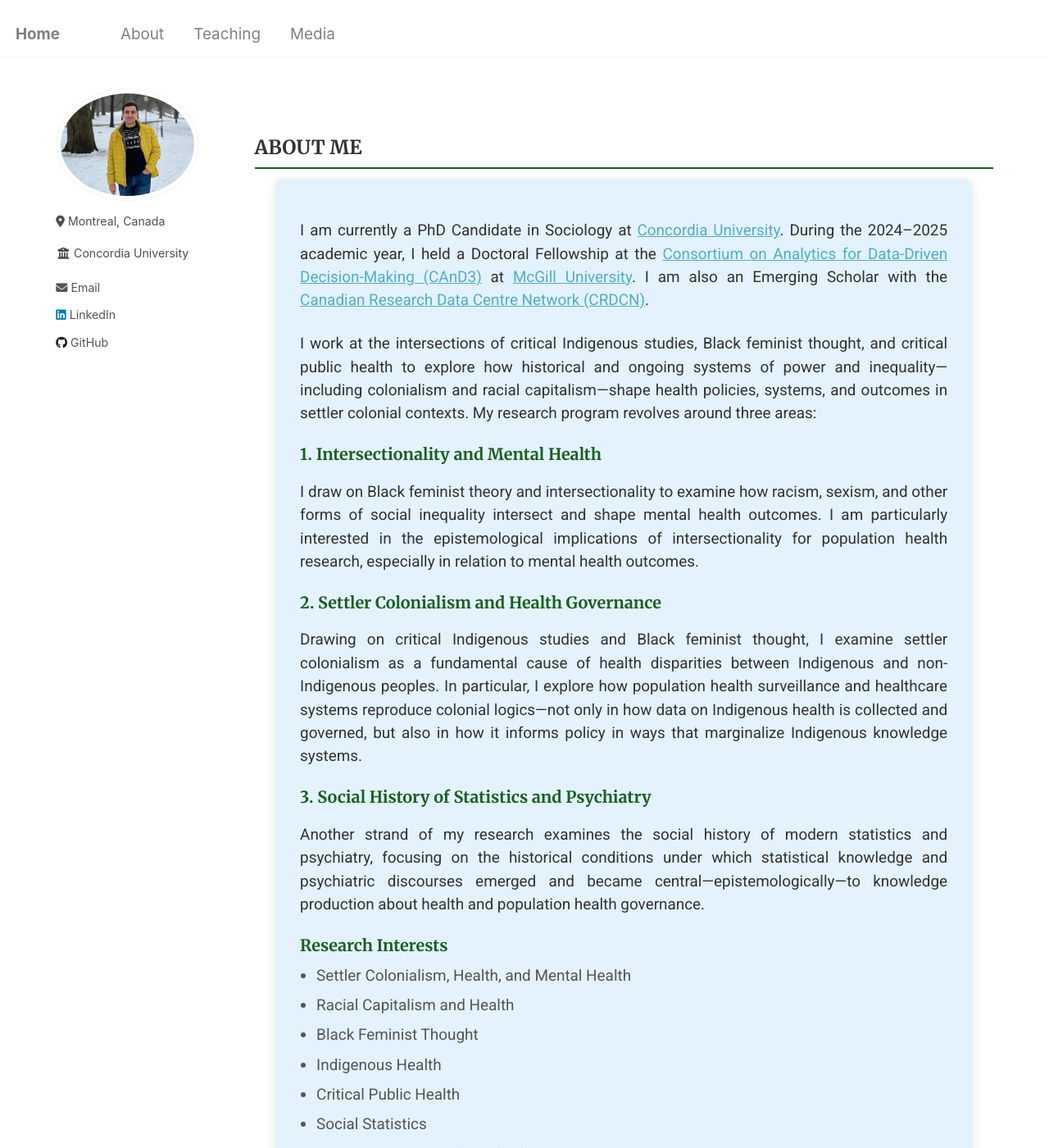
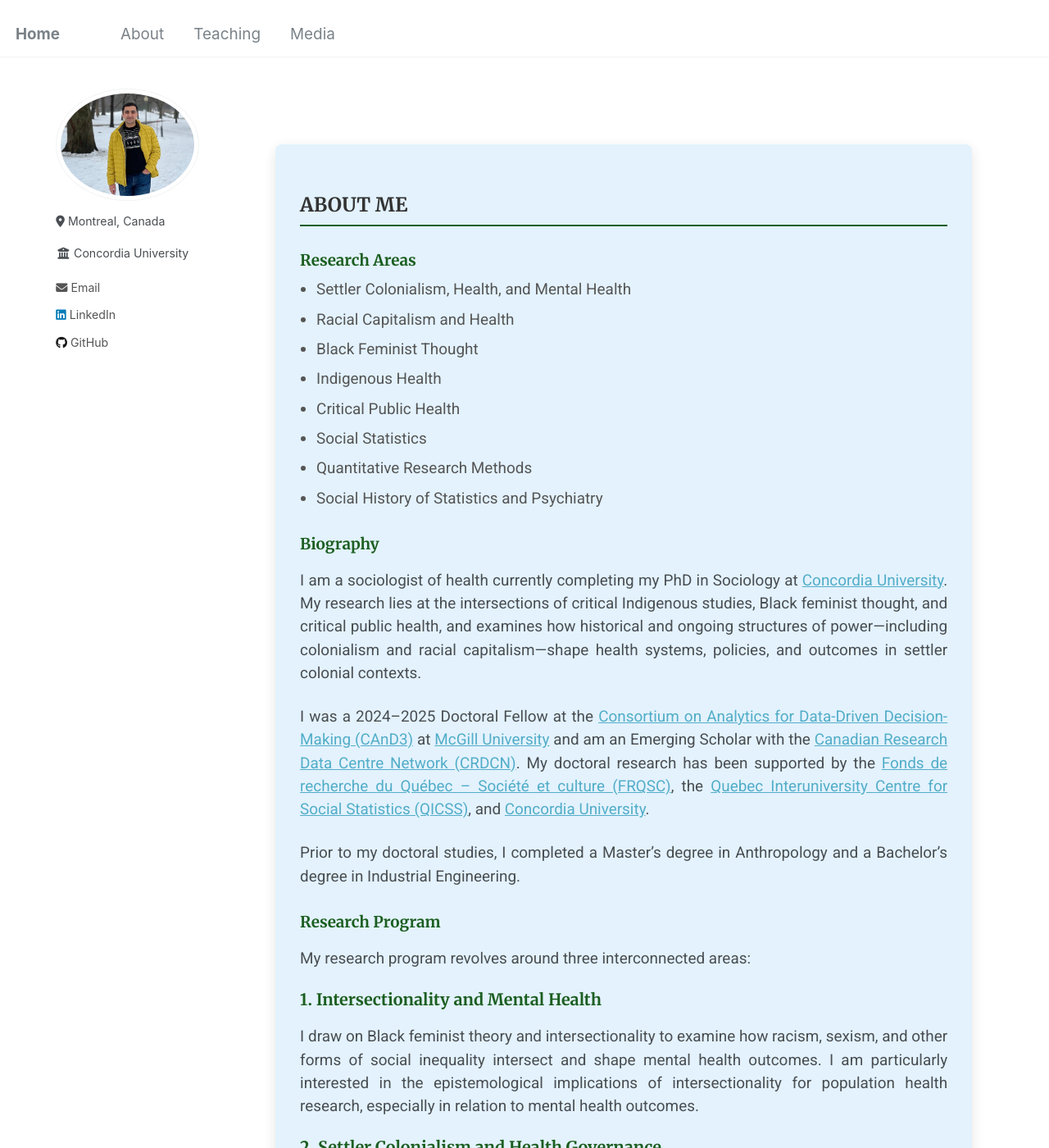
Before and after one commit to Mohsnmonji/mohsnmonji.github.io, a Jekyll site: the page built from about-me.md, in a window 1280 px wide and 1400 px high. Shown: the whole window at 82% size. Built offline with Jekyll 4.4.1, drawn with Linux system fonts in a browser that asks for light colours; some of the changed text lies outside the part shown.

Commit message:
Update about-me.md

```diff
--- a/about-me.md
+++ b/about-me.md
@@ -19,6 +19,10 @@ author_profile: true
     color: #333;
     text-transform: uppercase;
   }
+  h3 {
+    margin-top: 30px;
+    color: #1B5E20;
+  }
   h4 {
     font-weight: bold;
     color: #1B5E20;
@@ -35,64 +39,71 @@ author_profile: true
     margin-bottom: 8px;
     color: #555;
   }
-  .about-section {
-    margin-bottom: 40px;
-  }
   .about-card {
     border-radius: 8px;
     padding: 30px;
-    margin-bottom: 20px;
-    color: #333333;
+    margin: 40px auto;
     background-color: #E3F2FD;
     box-shadow: 0px 4px 15px rgba(0, 0, 0, 0.1);
+    max-width: 850px;
     text-align: justify;
-    max-width: 850px;
-    margin-left: auto;
-    margin-right: auto;
   }
 </style>
 
-<!-- ABOUT ME COMBINED CARD -->
-<div class="about-section">
+<div class="about-card">
+
   <h2>ABOUT ME</h2>
-  <div class="about-card">
-    <p>
-      I am currently a PhD Candidate in Sociology at
-      <a href="https://www.concordia.ca/artsci/sociology-anthropology.html" target="_blank">Concordia University</a>. During the 2024–2025 academic year, I held a Doctoral Fellowship at the
-      <a href="https://www.mcgill.ca/cand3/" target="_blank">Consortium on Analytics for Data-Driven Decision-Making (CAnD3)</a> at
-      <a href="https://www.mcgill.ca/" target="_blank">McGill University</a>. I am also an Emerging Scholar with the
-      <a href="https://crdcn.ca" target="_blank">Canadian Research Data Centre Network (CRDCN)</a>.
-    </p>
 
-    <p>
-      I work at the intersections of critical Indigenous studies, Black feminist thought, and critical public health to explore how historical and ongoing systems of power and inequality—including colonialism and racial capitalism—shape health policies, systems, and outcomes in settler colonial contexts. My research program revolves around three areas:
-    </p>
+  <h3>Research Areas</h3>
+  <ul>
+    <li>Settler Colonialism, Health, and Mental Health</li>
+    <li>Racial Capitalism and Health</li>
+    <li>Black Feminist Thought</li>
+    <li>Indigenous Health</li>
+    <li>Critical Public Health</li>
+    <li>Social Statistics</li>
+    <li>Quantitative Research Methods</li>
+    <li>Social History of Statistics and Psychiatry</li>
+  </ul>
 
-    <h4>1. Intersectionality and Mental Health</h4>
-    <p>
-      I draw on Black feminist theory and intersectionality to examine how racism, sexism, and other forms of social inequality intersect and shape mental health outcomes. I am particularly interested in the epistemological implications of intersectionality for population health research, especially in relation to mental health outcomes.
-    </p>
+  <h3>Biography</h3>
+  <p>
+    I am a sociologist of health currently completing my PhD in Sociology at
+    <a href="https://www.concordia.ca/artsci/sociology-anthropology.html" target="_blank">Concordia University</a>.
+    My research lies at the intersections of critical Indigenous studies, Black feminist thought, and critical public health, and examines how historical and ongoing structures of power—including colonialism and racial capitalism—shape health systems, policies, and outcomes in settler colonial contexts.
+  </p>
 
-    <h4>2. Settler Colonialism and Health Governance</h4>
-    <p>
-      Drawing on critical Indigenous studies and Black feminist thought, I examine settler colonialism as a fundamental cause of health disparities between Indigenous and non-Indigenous peoples. In particular, I explore how population health surveillance and healthcare systems reproduce colonial logics—not only in how data on Indigenous health is collected and governed, but also in how it informs policy in ways that marginalize Indigenous knowledge systems.
-    </p>
+  <p>
+    I was a 2024–2025 Doctoral Fellow at the
+    <a href="https://www.mcgill.ca/cand3/" target="_blank">Consortium on Analytics for Data-Driven Decision-Making (CAnD3)</a> at
+    <a href="https://www.mcgill.ca/" target="_blank">McGill University</a> and am an Emerging Scholar with the
+    <a href="https://crdcn.ca" target="_blank">Canadian Research Data Centre Network (CRDCN)</a>.
+    My doctoral research has been supported by the
+    <a href="https://frq.gouv.qc.ca/" target="_blank">Fonds de recherche du Québec – Société et culture (FRQSC)</a>, the
+    <a href="https://www.ciqss.org" target="_blank">Quebec Interuniversity Centre for Social Statistics (QICSS)</a>, and
+    <a href="https://www.concordia.ca/" target="_blank">Concordia University</a>.
+  </p>
 
-    <h4>3. Social History of Statistics and Psychiatry</h4>
-    <p>
-      Another strand of my research examines the social history of modern statistics and psychiatry, focusing on the historical conditions under which statistical knowledge and psychiatric discourses emerged and became central—epistemologically—to knowledge production about health and population health governance.
-    </p>
+  <p>
+    Prior to my doctoral studies, I completed a Master’s degree in Anthropology and a Bachelor’s degree in Industrial Engineering.
+  </p>
 
-    <h4>Research Interests</h4>
-    <ul>
-      <li>Settler Colonialism, Health, and Mental Health</li>
-      <li>Racial Capitalism and Health</li>
-      <li>Black Feminist Thought</li>
-      <li>Indigenous Health</li>
-      <li>Critical Public Health</li>
-      <li>Social Statistics</li>
-      <li>Quantitative Research Methods</li>
-      <li>Social History of Statistics and Psychiatry</li>
-    </ul>
-  </div>
+  <h3>Research Program</h3>
+  <p>My research program revolves around three interconnected areas:</p>
+
+  <h4>1. Intersectionality and Mental Health</h4>
+  <p>
+    I draw on Black feminist theory and intersectionality to examine how racism, sexism, and other forms of social inequality intersect and shape mental health outcomes. I am particularly interested in the epistemological implications of intersectionality for population health research, especially in relation to mental health outcomes.
+  </p>
+
+  <h4>2. Settler Colonialism and Health Governance</h4>
+  <p>
+    Drawing on critical Indigenous studies and Black feminist thought, I examine settler colonialism as a fundamental cause of health disparities between Indigenous and non-Indigenous peoples. In particular, I explore how population health surveillance and healthcare systems reproduce colonial logics—not only in how data on Indigenous health is collected and governed, but also in how it informs policy in ways that marginalize Indigenous knowledge systems.
+  </p>
+
+  <h4>3. Social History of Statistics and Psychiatry</h4>
+  <p>
+    Another strand of my research examines the social history of modern statistics and psychiatry, focusing on the historical conditions under which statistical knowledge and psychiatric discourses emerged and became central—epistemologically—to knowledge production about health and population health governance.
+  </p>
+
 </div>
```
